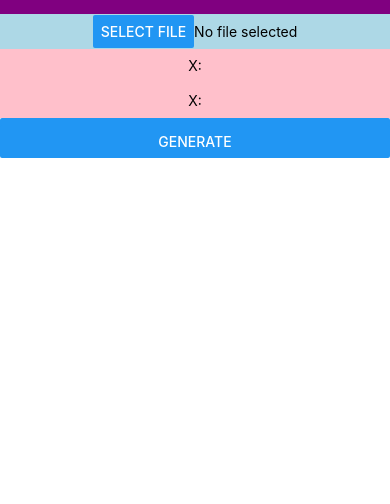
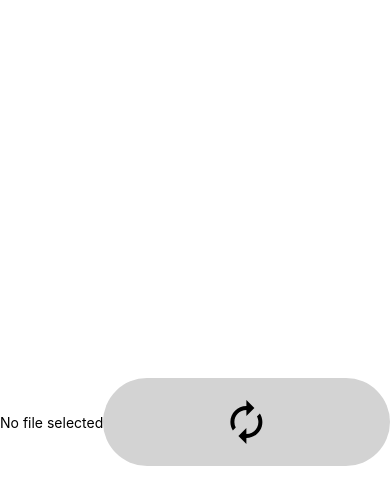
Before and after one commit to FilipRazek/ceo-s-quest, a React Native app: screen / in a window 390 px wide. Shown: the top 504 px of the page. Built offline with nearby package versions, Linux system fonts and the light colour scheme.

Commit message:
Update styles for real

```diff
--- a/package.json
+++ b/package.json
@@ -12,11 +12,15 @@
     "expo": "~49.0.8",
     "expo-splash-screen": "~0.20.5",
     "expo-status-bar": "~1.6.0",
+    "i": "^0.3.7",
+    "npm": "^10.0.0",
     "react": "18.2.0",
     "react-native": "0.72.4",
     "react-native-csv": "^0.2.0",
     "react-native-document-picker": "^9.0.1",
-    "react-native-fs": "^2.20.0"
+    "react-native-fs": "^2.20.0",
+    "react-native-select-dropdown": "^3.4.0",
+    "react-native-svg": "^13.13.0"
   },
   "devDependencies": {
     "@babel/core": "^7.20.0"
--- a/src/components/ChannelSelect/index.jsx
+++ b/src/components/ChannelSelect/index.jsx
@@ -1,25 +1,29 @@
 import { StyleSheet, Text, View } from "react-native";
+import SelectDropdown from "react-native-select-dropdown";
 
-export const ChannelSelect = ({ options }) => {
-  return (
+export const ChannelSelect = ({ options, label }) => {
+  return options.length > 0 ? (
     <View style={styles.container}>
-      <Text>X:</Text>
-      {/* {options.length > 0 ? (
-        <RNPickerSelect
-          onValueChange={(value) => console.log(value)}
-          items={options.map((option) => ({ label: option, value: option }))}
-        />
-      ) : null} */}
+      <Text style={styles.label}>{label}:</Text>
+      <SelectDropdown
+        onValueChange={(value) => console.log(value)}
+        data={options}
+      />
     </View>
-  );
+  ) : null;
 };
 
 const styles = StyleSheet.create({
   container: {
-    flex: 5,
+    flex: 1,
     flexDirection: "row",
     alignItems: "center",
     justifyContent: "center",
-    backgroundColor: "pink",
+    marginVertical: 20,
+  },
+  label: {
+    marginHorizontal: 20,
+    fontSize: 20,
+    textTransform: "uppercase",
   },
 });
--- a/src/components/FilePicker/index.jsx
+++ b/src/components/FilePicker/index.jsx
@@ -1,7 +1,8 @@
 import React from "react";
-import { Button, StyleSheet, View, Text } from "react-native";
+import { StyleSheet, View, Text } from "react-native";
 import DocumentPicker from "react-native-document-picker";
 import { readFile } from "react-native-fs";
+import Svg, { Path } from "react-native-svg";
 
 export const FilePicker = ({ updateData }) => {
   const [fileName, setFileName] = React.useState("No file selected");
@@ -24,18 +25,33 @@ export const FilePicker = ({ updateData }) => {
 
   return (
     <View style={styles.container}>
-      <Button title="Select file" onPress={handleDocumentSelection} />
       <Text>{fileName}</Text>
+      <Svg
+        style={styles.refreshIcon}
+        onPress={handleDocumentSelection}
+        height={48}
+        width={48}
+        viewBox={"0 0 24 24"}
+      >
+        <Path fill="none" d="M0 0h24v24H0V0z" />
+        <Path d="M12 6v3l4-4-4-4v3c-4.42 0-8 3.58-8 8 0 1.57.46 3.03 1.24 4.26L6.7 14.8A5.87 5.87 0 0 1 6 12c0-3.31 2.69-6 6-6zm6.76 1.74L17.3 9.2c.44.84.7 1.79.7 2.8 0 3.31-2.69 6-6 6v-3l-4 4 4 4v-3c4.42 0 8-3.58 8-8 0-1.57-.46-3.03-1.24-4.26z" />
+      </Svg>
     </View>
   );
 };
 
 const styles = StyleSheet.create({
   container: {
-    flex: 5,
+    flex: 1,
     flexDirection: "row",
     alignItems: "center",
-    justifyContent: "center",
-    backgroundColor: "lightblue",
+    justifyContent: "space-around",
+    width: "100%",
+  },
+  refreshIcon: {
+    flex: 1,
+    backgroundColor: "lightgray",
+    borderRadius: 50,
+    padding: 20,
   },
 });
--- a/src/screens/Home/index.jsx
+++ b/src/screens/Home/index.jsx
@@ -1,14 +1,9 @@
 import React from "react";
-import {
-  StyleSheet,
-  StatusBar,
-  SafeAreaView,
-  View,
-  Button,
-} from "react-native";
+import { StyleSheet, SafeAreaView, View, Button } from "react-native";
 import { readString } from "react-native-csv";
 import { FilePicker } from "../../components/FilePicker";
 import { ChannelSelect } from "../../components/ChannelSelect";
+import Svg, { Path } from "react-native-svg";
 
 function extractData(csvString) {
   const convertedData = readString(csvString).data;
@@ -26,59 +21,48 @@ export const Home = () => {
     setTableData(extractData(newFileData));
   }
 
+  function changeGraph() {
+    console.log("change graph");
+  }
+
+  function changeSettings() {
+    console.log("change settings");
+  }
+
   return (
-    <SafeAreaView>
-      <StatusBar barStyle={"dark-content"} />
-      <View style={styles.container}>
-        <View style={styles.header}></View>
-        <FilePicker updateData={updateDataFromFile} />
-        <ChannelSelect options={tableData[0]} />
-        <ChannelSelect options={tableData[0]} />
-        <View class="graph-settings" style={{ flex: 1 }}>
-          <Button class="icon-button" title="">
-            <svg
-              xmlns="http://www.w3.org/2000/svg"
-              enable-background="new 0 0 24 24"
-              height="24px"
-              viewBox="0 0 24 24"
-              width="24px"
-              fill="#000000"
-            >
-              <g>
-                <rect fill="none" height="24" width="24" />
-              </g>
-              <g>
-                <g>
-                  <rect height="11" width="4" x="4" y="9" />
-                  <rect height="7" width="4" x="16" y="13" />
-                  <rect height="16" width="4" x="10" y="4" />
-                </g>
-              </g>
-            </svg>
-          </Button>
-          <Button class="icon-button" title="">
-            <svg
-              xmlns="http://www.w3.org/2000/svg"
-              height="24px"
-              viewBox="0 0 24 24"
-              width="24px"
-              fill="#000000"
-            >
-              <path d="M0 0h24v24H0V0z" fill="none" />
-              <path d="M3 17v2h6v-2H3zM3 5v2h10V5H3zm10 16v-2h8v-2h-8v-2h-2v6h2zM7 9v2H3v2h4v2h2V9H7zm14 4v-2H11v2h10zm-6-4h2V7h4V5h-4V3h-2v6z" />
-            </svg>
-          </Button>
+    <SafeAreaView style={styles.container}>
+      <FilePicker updateData={updateDataFromFile} />
+      <ChannelSelect label="x" options={tableData[0]} />
+      <ChannelSelect label="y" options={tableData[0]} />
+      {tableData[0].length ? (
+        <View style={styles.graphOptions}>
+          <Svg
+            onPress={changeGraph}
+            width={50}
+            height={50}
+            style={styles.iconButton}
+            viewBox={"0 0 24 24"}
+          >
+            <Path fill="none" d="M0 0h24v24H0z" />
+            <Path d="M4 9h4v11H4zM16 13h4v7h-4zM10 4h4v16h-4z" />
+          </Svg>
+          <Svg
+            onPress={changeSettings}
+            width={50}
+            height={50}
+            style={styles.iconButton}
+            viewBox={"0 0 24 24"}
+          >
+            <Path fill="none" d="M0 0h24v24H0V0z" />
+            <Path d="M3 17v2h6v-2H3zM3 5v2h10V5H3zm10 16v-2h8v-2h-8v-2h-2v6h2zM7 9v2H3v2h4v2h2V9H7zm14 4v-2H11v2h10zm-6-4h2V7h4V5h-4V3h-2v6z" />
+          </Svg>
         </View>
-        <View class="generate-button-div" style={{ flex: 1 }}>
+      ) : null}
+      {tableData[0].length ? (
+        <View style={styles.generateButton}>
           <Button title="Generate"></Button>
         </View>
-      </View>
-      <View
-        style={[styles.diagonalUnderlay, styles.diagonalUnderlayTop]}
-      ></View>
-      <View
-        style={[styles.diagonalUnderlay, styles.diagonalUnderlayBottom]}
-      ></View>
+      ) : null}
     </SafeAreaView>
   );
 };
@@ -86,25 +70,31 @@ export const Home = () => {
 const styles = StyleSheet.create({
   container: {
     flex: 1,
+    justifyContent: "center",
+    alignItems: "center",
+    padding: "10%",
   },
-  header: {
-    backgroundColor: "purple",
-    flex: 2,
+  graphOptions: {
+    flex: 1,
+    flexDirection: "row",
+    justifyContent: "center",
+    alignItems: "center",
+    width: "100%",
   },
-  diagonalUnderlay: {
-    position: "absolute",
-    backgroundColor: "pink",
-    opacity: 0.4,
-    zIndex: -1,
-    width: "40%",
-    height: "25%",
+  generateButton: {
+    flex: 1,
+    justifyContent: "center",
+    alignItems: "center",
+    width: "100%",
   },
-  diagonalUnderlayTop: {
-    clipPath: "polygon(100% 0, 0 0, 0 100%)",
-  },
-  diagonalUnderlayBottom: {
-    right: 0,
-    bottom: 0,
-    clipPath: "polygon(100% 0, 100% 100%, 0 100%)",
+  iconButton: {
+    flex: 1,
+    display: "flex",
+    justifyContent: "center",
+    alignItems: "center",
+    backgroundColor: "lightgray",
+    borderRadius: 50,
+    padding: 20,
+    margin: 10,
   },
 });
```
Also changed, not shown: 2 other files (tests, documents, lock files or other folders).
